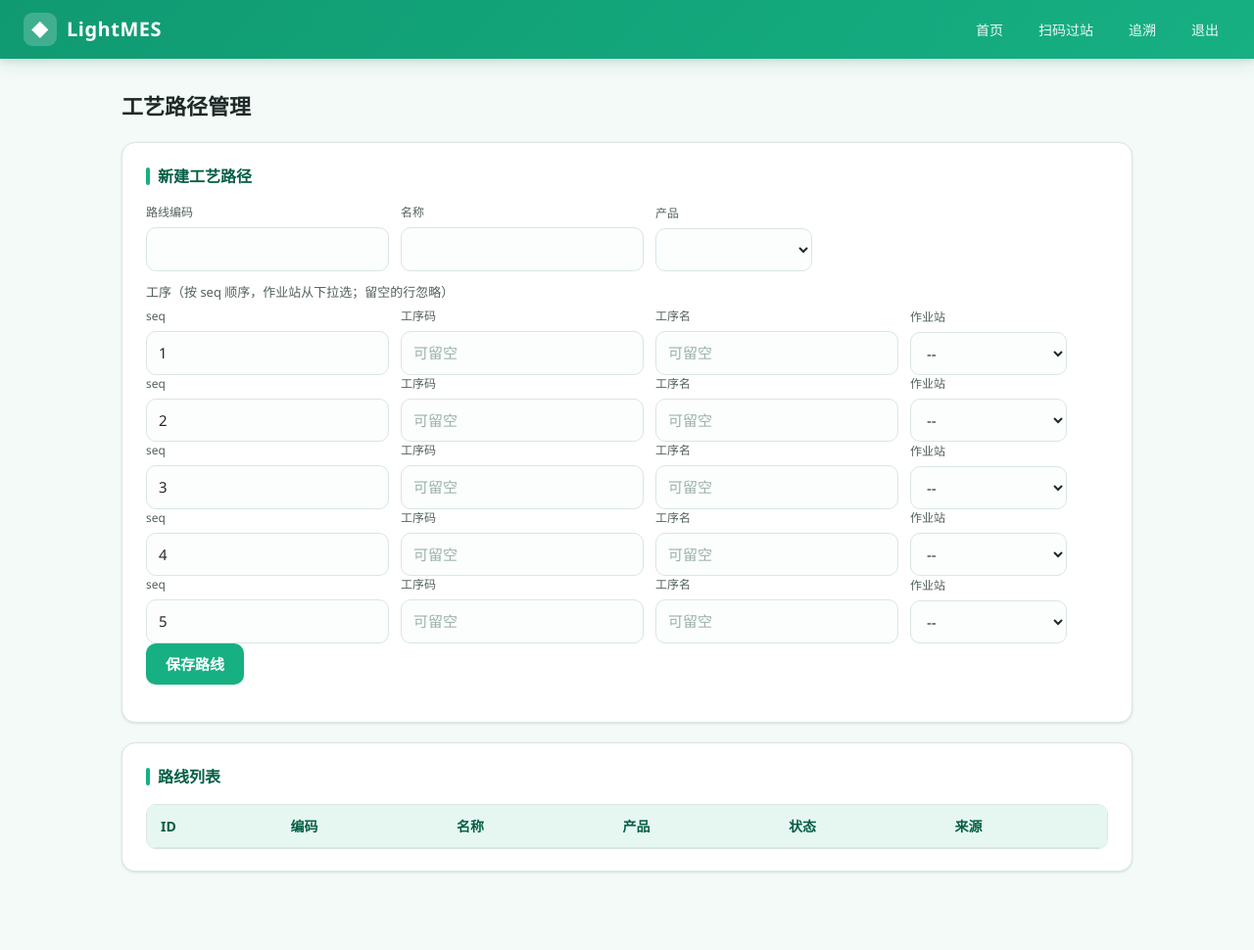
After one commit to Carlzzz/LightMES, a FastAPI app: page /masterdata/routings in a window 1280 px wide. The commit adds this page. Shown: the whole page at 98% size. Run offline with FastAPI, Linux system fonts and the light colour scheme; lists and menus that the app fills with data are empty.

Commit message:
feat: add routing editor, BOM view page, product source badges
Co-Authored-By: Claude Opus 4.7 <noreply@anthropic.com>

```diff
--- a/src/lightmes/templates/masterdata/partials/product_row.html
+++ b/src/lightmes/templates/masterdata/partials/product_row.html
@@ -5,4 +5,5 @@
   <td>{{ product.type }}</td>
   <td>{{ product.unit }}</td>
   <td>{{ product.track_mode }}</td>
+  <td>{% if product.source == "erp" %}<span class="badge">ERP</span>{% else %}<span class="badge">本地</span>{% endif %}</td>
 </tr>
--- /dev/null
+++ b/src/lightmes/templates/masterdata/partials/routing_result.html
@@ -0,0 +1 @@
+<div class="alert alert--ok">保存成功：{{ routing.code }} {{ routing.name }}</div>
--- a/src/lightmes/templates/masterdata/products.html
+++ b/src/lightmes/templates/masterdata/products.html
@@ -32,7 +32,7 @@
 <div class="card">
   <div class="card__title">产品列表</div>
   <table class="data-table">
-    <thead><tr><th>ID</th><th>编码</th><th>名称</th><th>类型</th><th>单位</th><th>追踪</th></tr></thead>
+    <thead><tr><th>ID</th><th>编码</th><th>名称</th><th>类型</th><th>单位</th><th>追踪</th><th>来源</th></tr></thead>
     <tbody id="rows">
       {% for product in products %}{% include "masterdata/partials/product_row.html" %}{% endfor %}
     </tbody>
--- /dev/null
+++ b/src/lightmes/templates/masterdata/routings.html
@@ -0,0 +1,43 @@
+{% extends "base.html" %}
+{% block title %}工艺路径管理{% endblock %}
+{% block content %}
+<h1 class="page-title">工艺路径管理</h1>
+<div class="card">
+  <div class="card__title">新建工艺路径</div>
+  <form hx-post="/masterdata/routings" hx-target="#result" hx-swap="innerHTML"
+        hx-on::after-request="if(event.detail.successful) this.reset()">
+    <div class="form-row">
+      <div class="field"><label>路线编码</label><input name="code" required></div>
+      <div class="field"><label>名称</label><input name="name" required></div>
+      <div class="field"><label>产品</label>
+        <select name="product_id">{% for p in products %}<option value="{{ p.id }}">{{ p.code }} {{ p.name }}</option>{% endfor %}</select>
+      </div>
+    </div>
+    <p class="nav-card__desc" style="margin:12px 0 6px">工序（按 seq 顺序，作业站从下拉选；留空的行忽略）</p>
+    {% for i in range(1, 6) %}
+    <div class="form-row">
+      <div class="field"><label>seq</label><input name="op_seq" type="number" value="{{ i }}"></div>
+      <div class="field"><label>工序码</label><input name="op_code" placeholder="可留空"></div>
+      <div class="field"><label>工序名</label><input name="op_name" placeholder="可留空"></div>
+      <div class="field"><label>作业站</label>
+        <select name="op_ws"><option value="">--</option>{% for w in work_stations %}<option value="{{ w.id }}">{{ w.code }}</option>{% endfor %}</select>
+      </div>
+    </div>
+    {% endfor %}
+    <button type="submit">保存路线</button>
+  </form>
+  <div id="result" class="result-slot"></div>
+</div>
+<div class="card">
+  <div class="card__title">路线列表</div>
+  <table class="data-table">
+    <thead><tr><th>ID</th><th>编码</th><th>名称</th><th>产品</th><th>状态</th><th>来源</th></tr></thead>
+    <tbody>
+      {% for r in routings %}
+      <tr><td>{{ r.id }}</td><td>{{ r.code }}</td><td>{{ r.name }}</td><td>{{ r.product_id }}</td>
+      <td>{{ r.status }}</td><td>{% if r.source=="erp" %}ERP{% else %}本地{% endif %}</td></tr>
+      {% endfor %}
+    </tbody>
+  </table>
+</div>
+{% endblock %}
```
Also changed, not shown: src/lightmes/modules/masterdata/router.py (+57 -1 lines), src/lightmes/templates/masterdata/boms.html (added, +17 -0 lines), tests/modules/masterdata/test_routing_bom_pages.py (added, +54 -0 lines).
